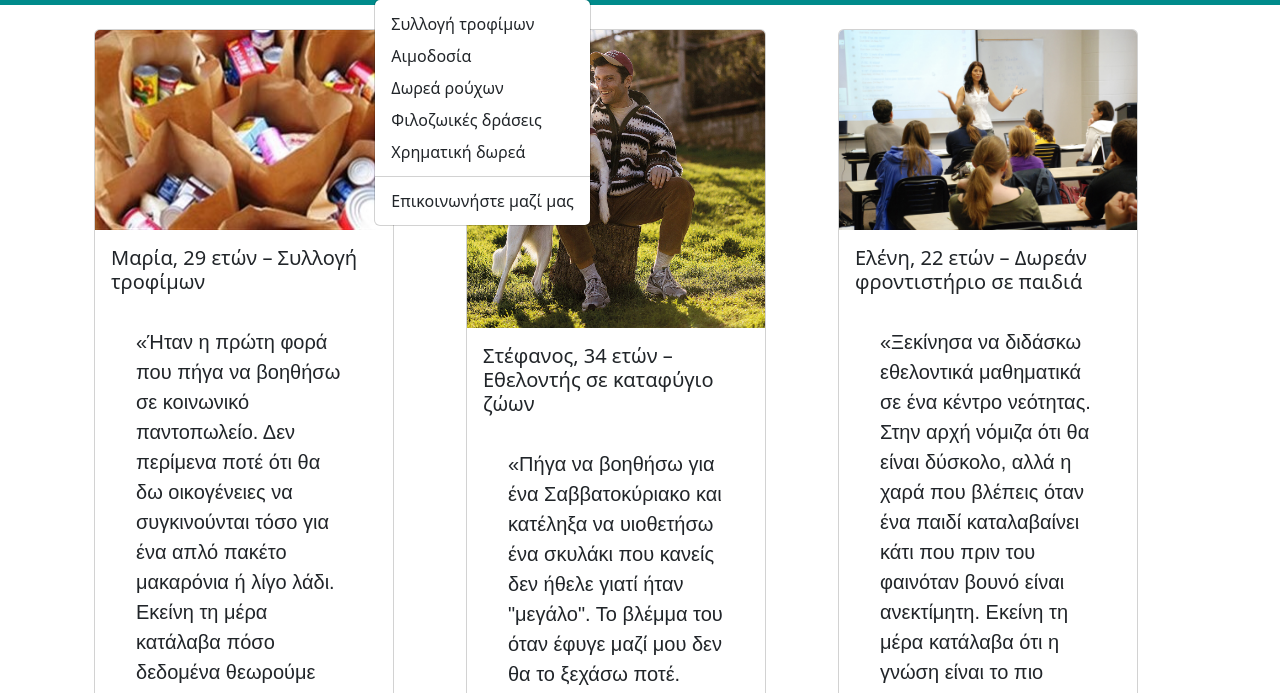
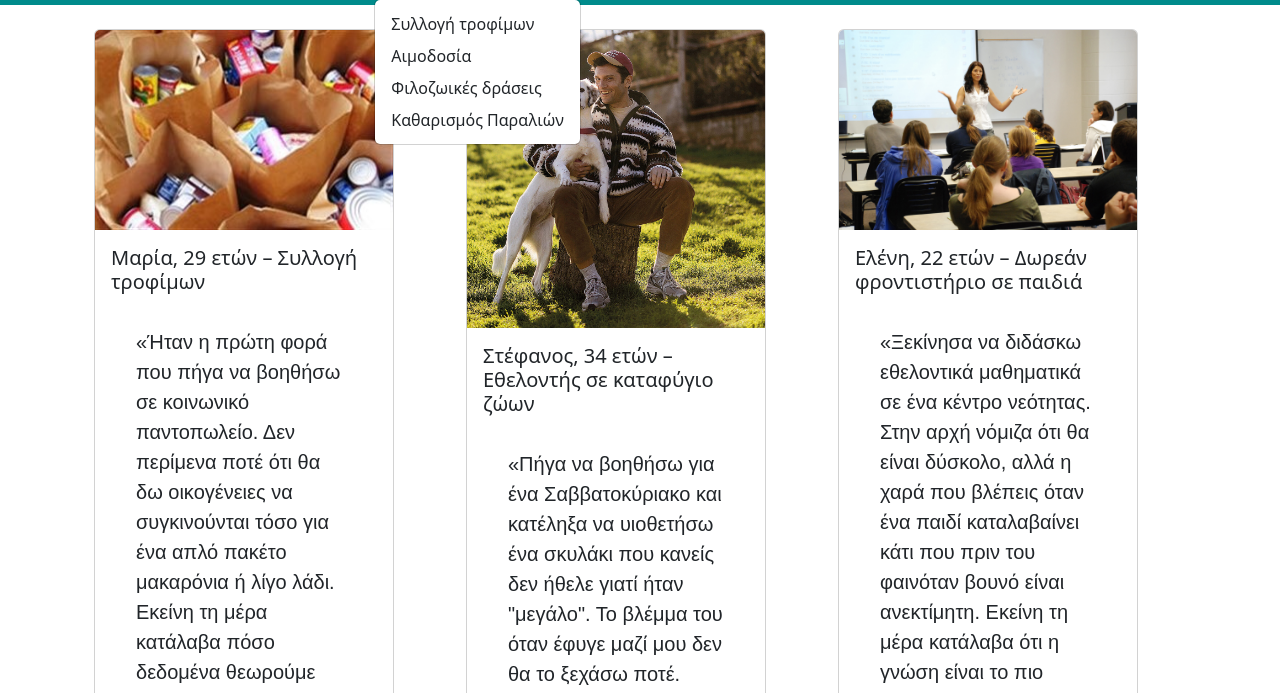
Before and after one commit to olga271/XeriaVoithias, a plain HTML site: page stories.html in a window 1280 px wide. Both pictures are taken after a click on the button "Δράσεις". Shown: the part 107-800 px from the top of the page. Drawn offline with nearby package versions, Linux system fonts and the light colour scheme.

Commit message:
update stories

```diff
--- a/stories.html
+++ b/stories.html
@@ -24,7 +24,7 @@
   <body>
     <nav class="navbar navbar-expand-lg bg-body-tertiary">
       <div class="container-fluid">
-        <a class="navbar-brand" href="#">Αρχική</a>
+        <a class="navbar-brand" href="index.html">Αρχική</a>
         <button
           class="navbar-toggler"
           type="button"
@@ -44,7 +44,7 @@
               >
             </li>
             <li class="nav-item">
-              <a class="nav-link" href="#">πληροφορίες</a>
+              <a class="nav-link" href="info.html">πληροφορίες</a>
             </li>
             <li class="nav-item dropdown">
               <a
@@ -57,16 +57,23 @@
                 Δράσεις
               </a>
               <ul class="dropdown-menu">
-                <li><a class="dropdown-item" href="#">Συλλογή τροφίμων</a></li>
-                <li><a class="dropdown-item" href="#"> Αιμοδοσία </a></li>
-                <li><a class="dropdown-item" href="#">Δωρεά ρούχων</a></li>
                 <li>
-                  <a class="dropdown-item" href="#">Φιλοζωικές δράσεις </a>
+                  <a class="dropdown-item" href="syllogitrofimwn.html"
+                    >Συλλογή τροφίμων</a
+                  >
                 </li>
-                <li><a class="dropdown-item" href="#"> Χρηματική δωρεά </a></li>
-                <li><hr class="dropdown-divider" /></li>
                 <li>
-                  <a class="dropdown-item" href="#">Επικοινωνήστε μαζί μας</a>
+                  <a class="dropdown-item" href="aimodosia.html"> Αιμοδοσία </a>
+                </li>
+                <li>
+                  <a class="dropdown-item" href="filozwikesdraseis.html"
+                    >Φιλοζωικές δράσεις
+                  </a>
+                </li>
+                <li>
+                  <a class="dropdown-item" href="katharismosparaliwn.html"
+                    >Καθαρισμός Παραλιών
+                  </a>
                 </li>
               </ul>
             </li>
```
